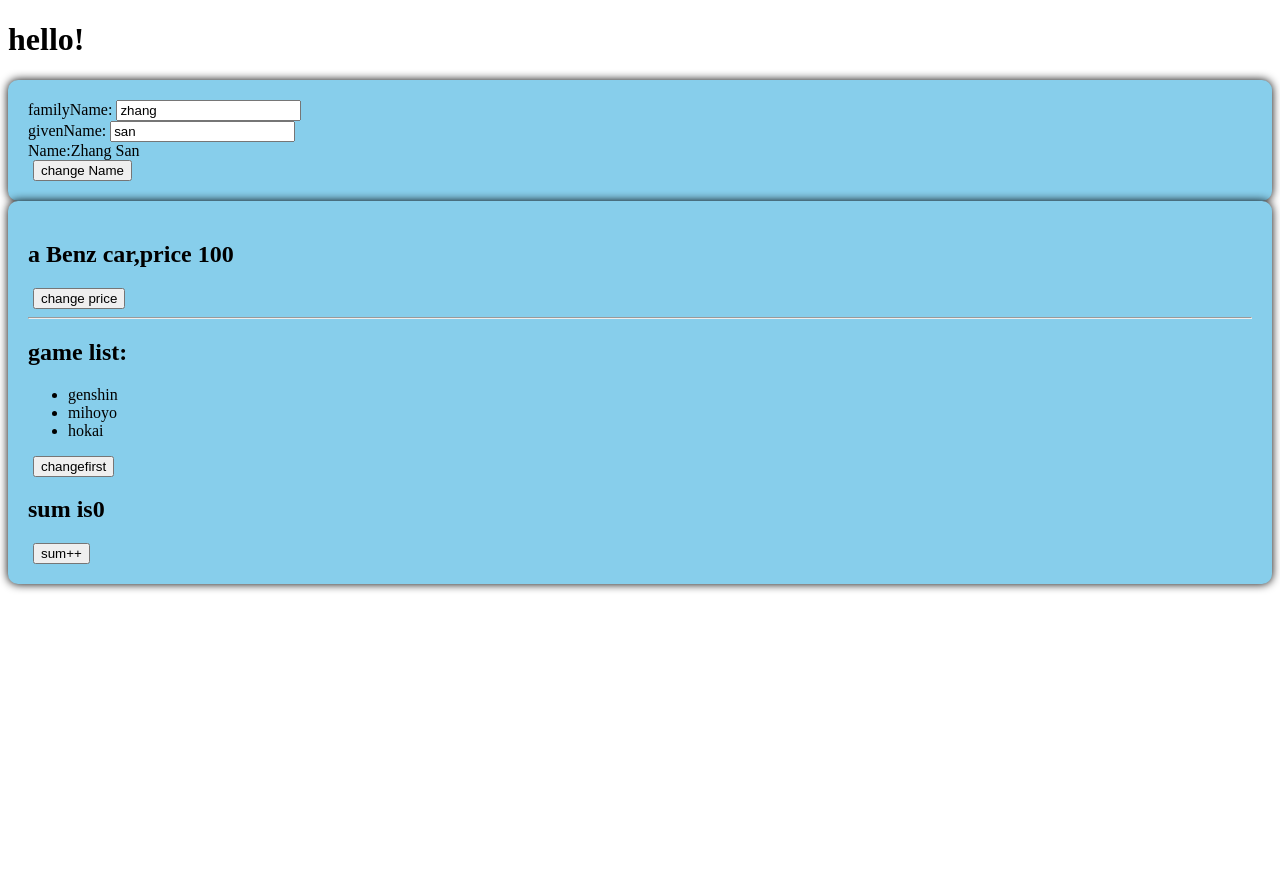
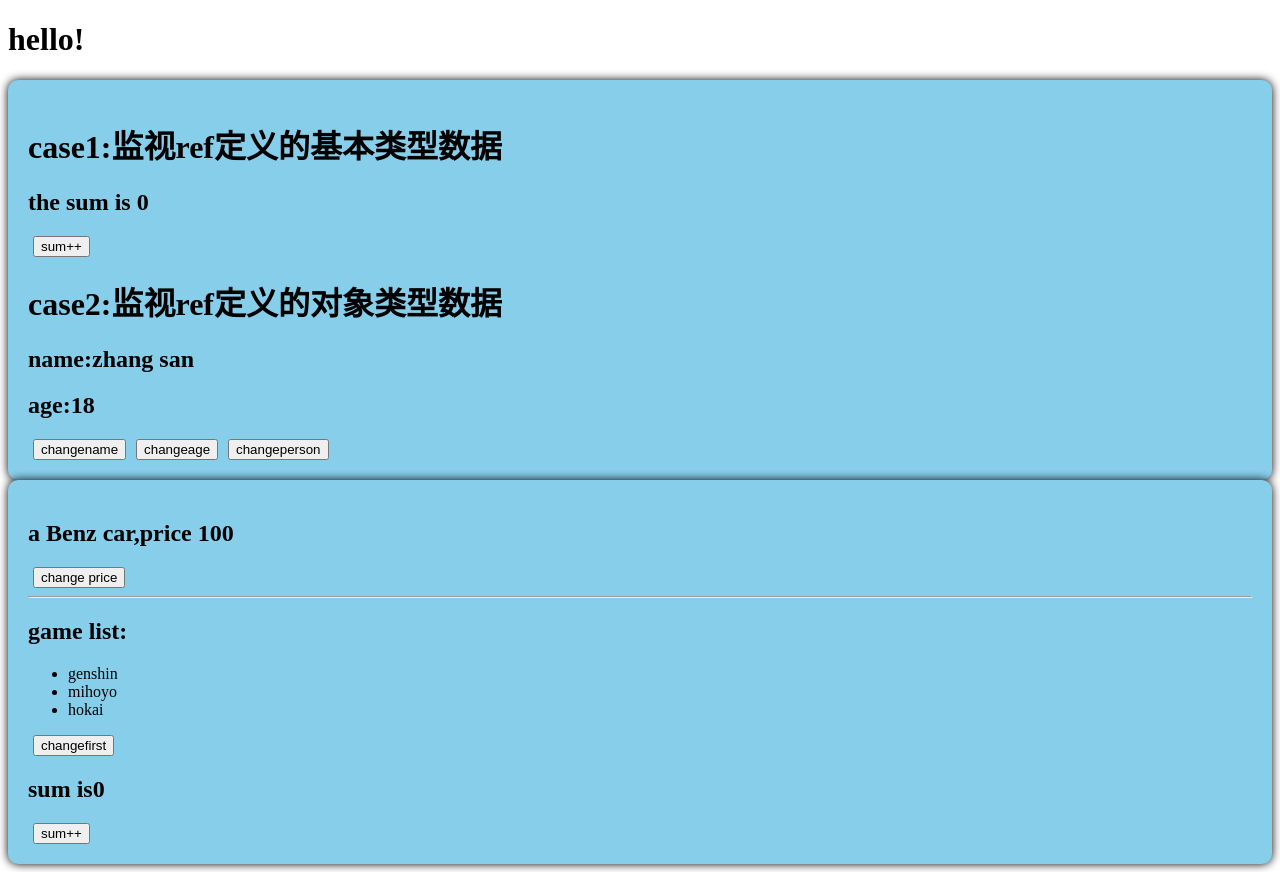
Before and after one commit to OatsRunner/hello_vue, a Vue app: page / in a window 1280 px wide. Before the commit the page ends 800 px from the top, so only its background shows below. Built offline with nearby package versions, Linux system fonts and the light colour scheme.

Commit message:
截至watch:ref定义的对象

```diff
--- a/src/components/Person.vue
+++ b/src/components/Person.vue
@@ -1,41 +1,61 @@
 <template>
     <div class="person">
-        familyName: <input type="text" v-model="familyName"><br>
-        givenName: <input type="text" v-model="givenName"><br>
-        Name:<span>{{ fullName }}</span><br>
-        <button @click="changefullName">change Name</button>
+        <h1>case1:监视ref定义的基本类型数据</h1>
+        <h2>the sum is {{ sum }}</h2>
+        <button @click="changesum">sum++</button>
+
+        <h1>case2:监视ref定义的对象类型数据</h1>
+        <h2>name:{{ person.name }}</h2>
+        <h2>age:{{ person.age }}</h2>
+        <button @click="changename">changename</button>
+        <button @click="changeage">changeage</button>
+        <button @click="changeperson">changeperson</button>
+
     </div>
 </template>
 
 <script lang="ts" setup name="Person">
-    import {ref,computed} from 'vue'
+    import {ref,watch} from 'vue'
+    //data
+    let sum=ref(0);
 
-    let familyName=ref('zhang')
-    let givenName=ref('san')
+    let person=ref({
+        name:'zhang san',
+        age:18,
+    })
 
-    // //如此定义的fullName只读，箭头函数有点跳出于知识框架了
-    // let fullName=computed(()=>{
-    //     return familyName.value.slice(0,1).toUpperCase()+familyName.value.slice(1)+
-    //     ' '+givenName.value.slice(0,1).toUpperCase()+givenName.value.slice(1)
-    // })
+    //function
+    function changesum(){
+        sum.value++
+    }
 
-    //如此定义的fullName可读可写，箭头函数有点跳出于知识框架了
-    let fullName=computed({
-        get(){
-            return familyName.value.slice(0,1).toUpperCase()+familyName.value.slice(1)+
-            ' '+givenName.value.slice(0,1).toUpperCase()+givenName.value.slice(1)
-        },
-        set(val){
-            console.log('set',val)
-            const [str1,str2]=val.split(' ')
-            familyName.value=str1
-            givenName.value=str2
+    function changename(){
+        person.value.name+='~'
+    }
+
+    function changeage(){
+        person.value.age ++
+    }
+
+    function changeperson(){
+        person.value={name:'li si',age:90}
+    }
+
+    //watch,case1
+    const stopWatch = watch(sum,(newValue,oldValue)=>{
+        console.log('sum changed',newValue,oldValue)
+        if(newValue>=10){
+            stopWatch()
         }
     })
+    //case2，监视的是对象的地址值，若需要监视对象内部属性的变化，需手动开启深度监视
+    //watch第一个参数是被监视的数据
+    //watch第二个参数是监视回调
+    //watch第三个参数是配置
+    watch(person,(newValue,oldValue)=>{
+        console.log('personchanged',newValue,oldValue)
+    },{deep:true,immediate:true}/*watch的属性 */)
 
-    function changefullName(){
-        fullName.value='Li Si'
-    }
 </script>
 
 <style scoped>
```
